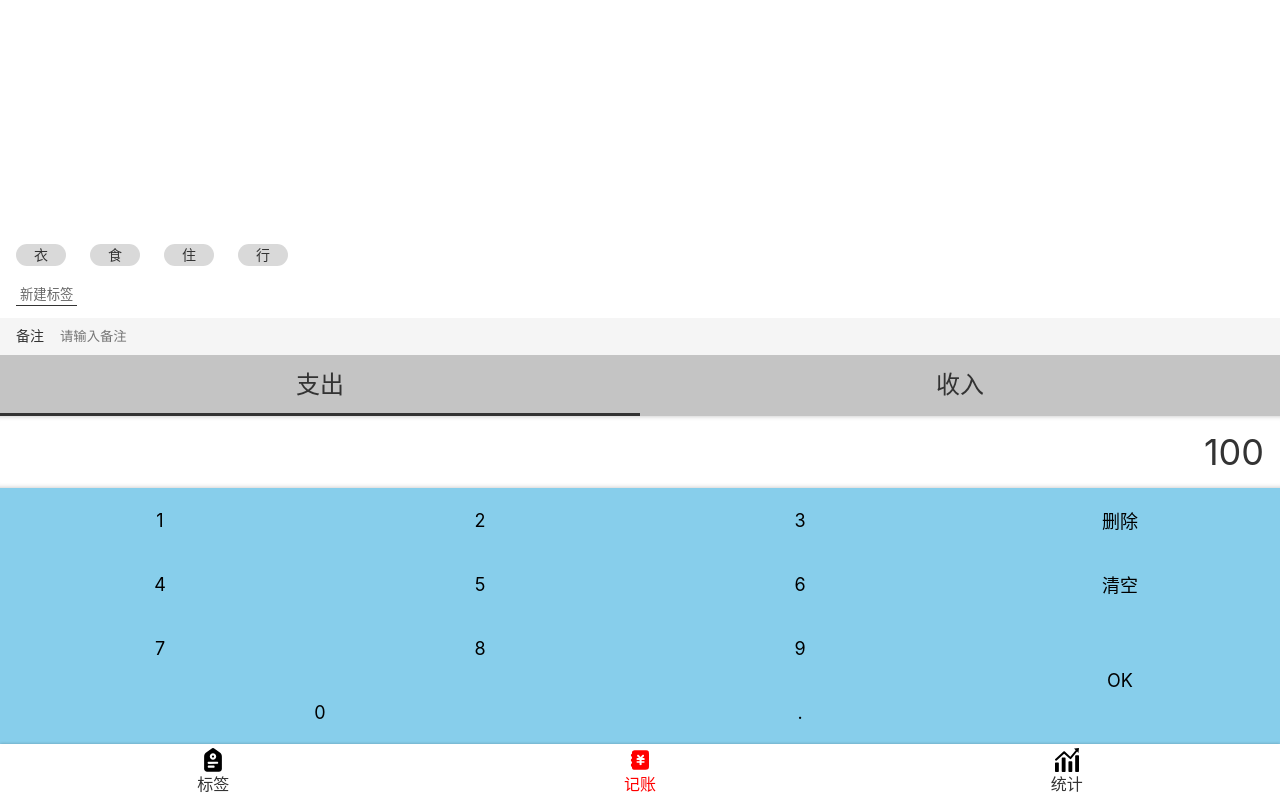
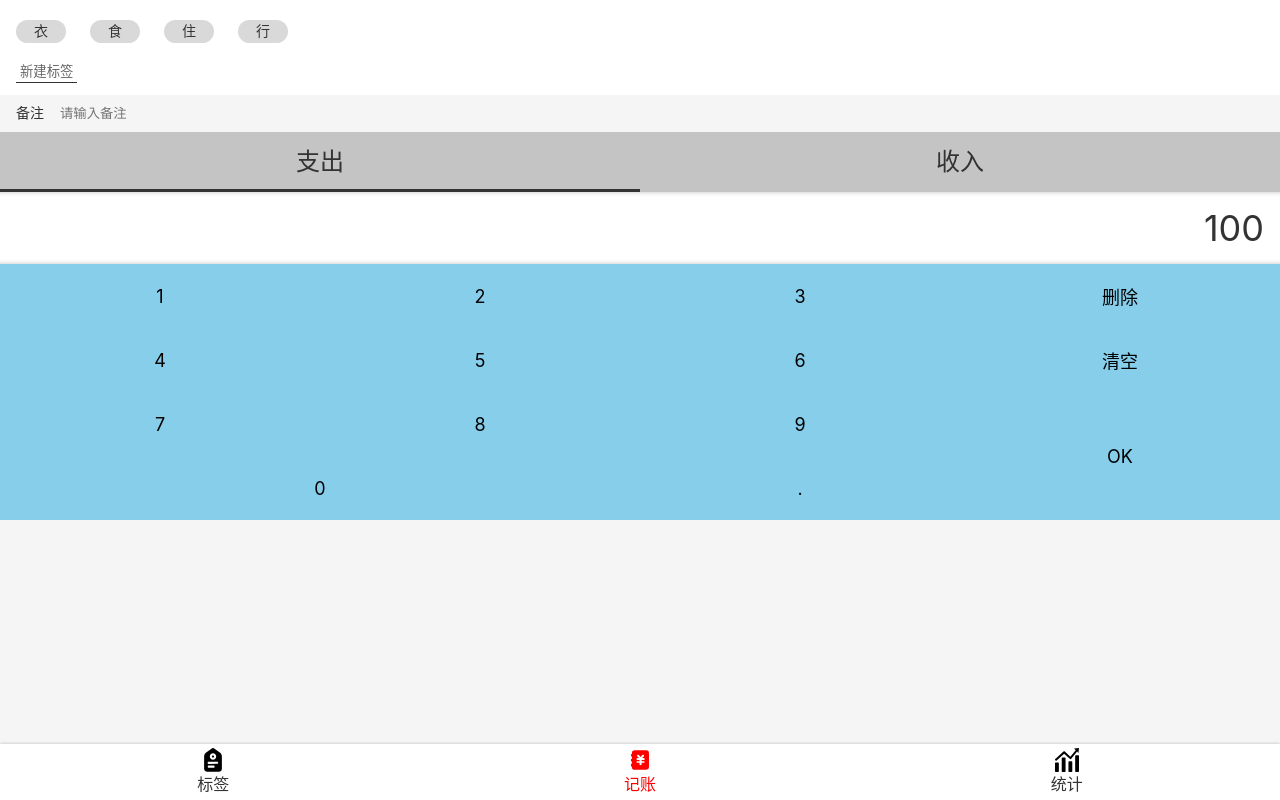
Before and after one commit to Layouwen/yixin-money-react, a React app: page /#/money in a window 1280 px wide. Built offline with nearby package versions, Linux system fonts and the light colour scheme; the HTML template or start-up script is replaced by a standard one.

Commit message:
TagSection函数组件化

```diff
--- a/src/views/Money.tsx
+++ b/src/views/Money.tsx
@@ -15,15 +15,7 @@ const MyLayout = styled(Layout)`
 function Money() {
     return (
         <MyLayout>
-            <TagsSection>
-                <ol>
-                    <li>衣</li>
-                    <li>食</li>
-                    <li>住</li>
-                    <li>行</li>
-                </ol>
-                <button>新建标签</button>
-            </TagsSection>
+            <TagsSection/>
             <NotesSection>
                 <label>
                     <span>备注</span>
--- a/src/views/Money/TagsSection.tsx
+++ b/src/views/Money/TagsSection.tsx
@@ -1,6 +1,7 @@
 import styled from 'styled-components';
+import React from 'react'
 
-const TagsSection = styled.section`
+const _TagsSection = styled.section`
   display: flex;
   flex-direction: column;
   justify-content: flex-end;
@@ -29,4 +30,22 @@ const TagsSection = styled.section`
   }
 `
 
+const TagsSection: React.FunctionComponent = () => {
+  return (
+    <div>
+      <_TagsSection>
+        <ol>
+          <li>衣</li>
+          <li>食</li>
+          <li>住</li>
+          <li>行</li>
+        </ol>
+        <button>新建标签</button>
+      </_TagsSection>
+    </div>
+  )
+}
+
+
+
 export {TagsSection}
```
